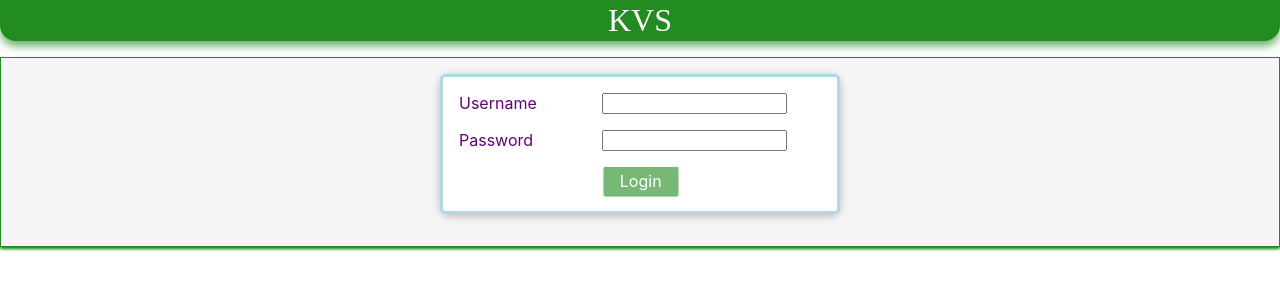
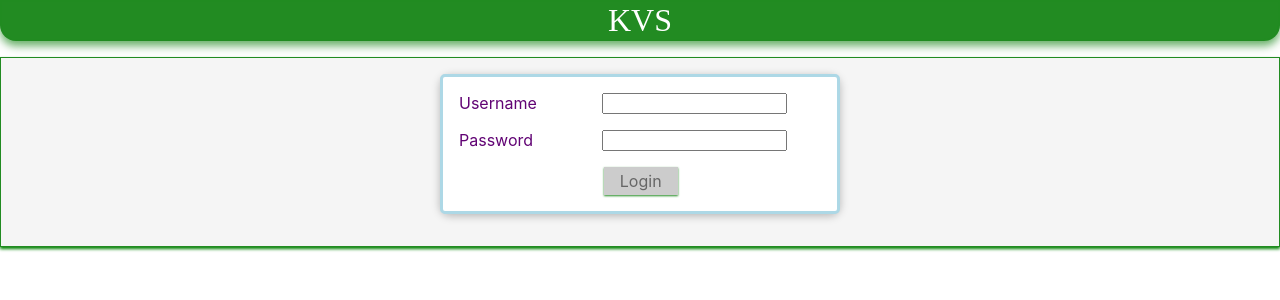
Before and after one commit to VenkataSuneelKumarK/MultiContainerApplication, a React (Create React App) app in the folder client/: page / in a window 1280 px wide. Shown: the top 300 px of the page. Built offline with nearby package versions, Linux system fonts and the light colour scheme.

Commit message:
small correction

```diff
--- a/client/src/UserDashboard/Container/Login/Login.js
+++ b/client/src/UserDashboard/Container/Login/Login.js
@@ -132,7 +132,7 @@ const Login = props => {
                         onBlurHandler={onBlurPasswordHandler}
                     />
 
-                    <Button type="submit" disable={isValid}>
+                    <Button type="submit" disable={!isValid}>
                         <span>Login</span>
                     </Button>
                 </form>
```
Lines whose indentation alone changed are shown as unchanged.
